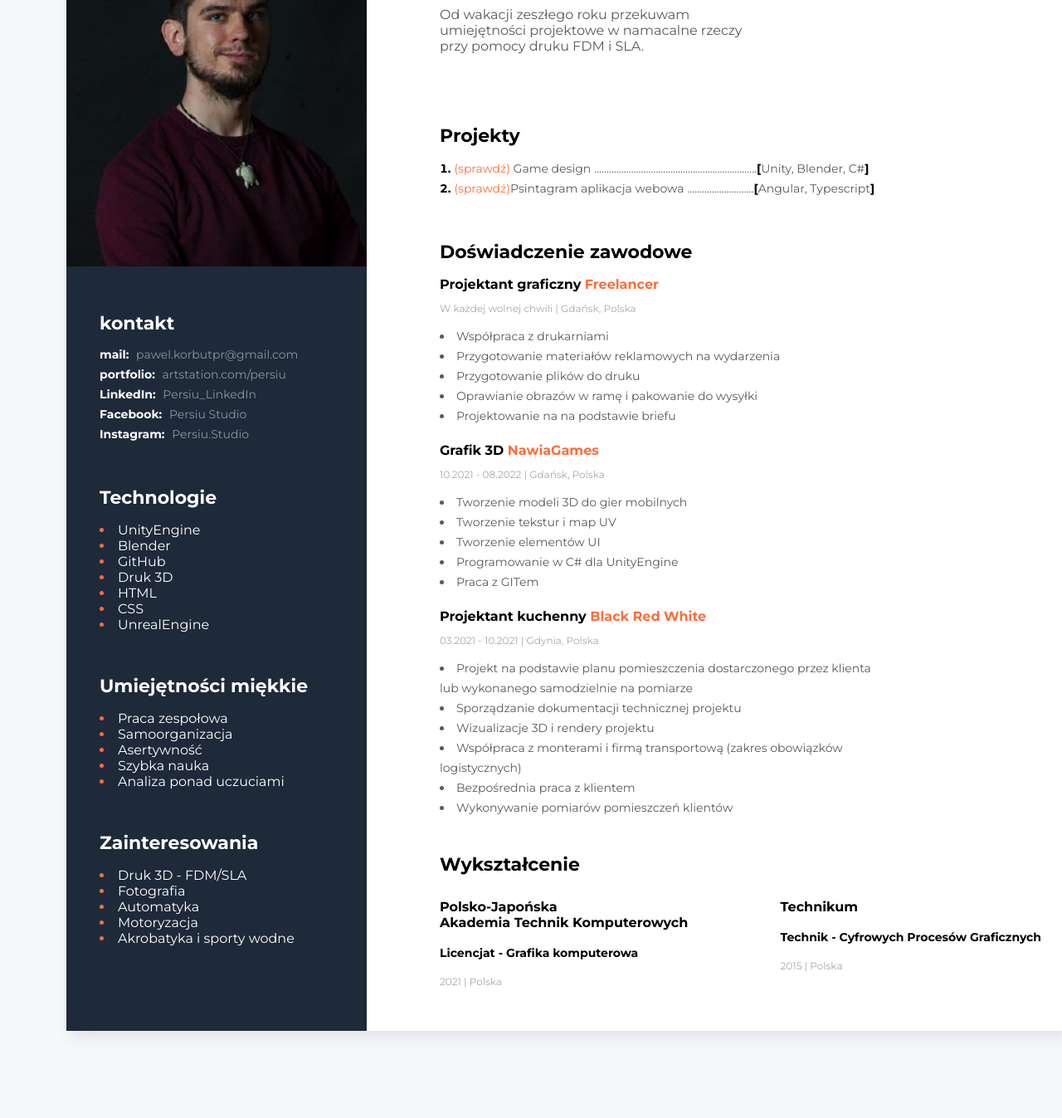
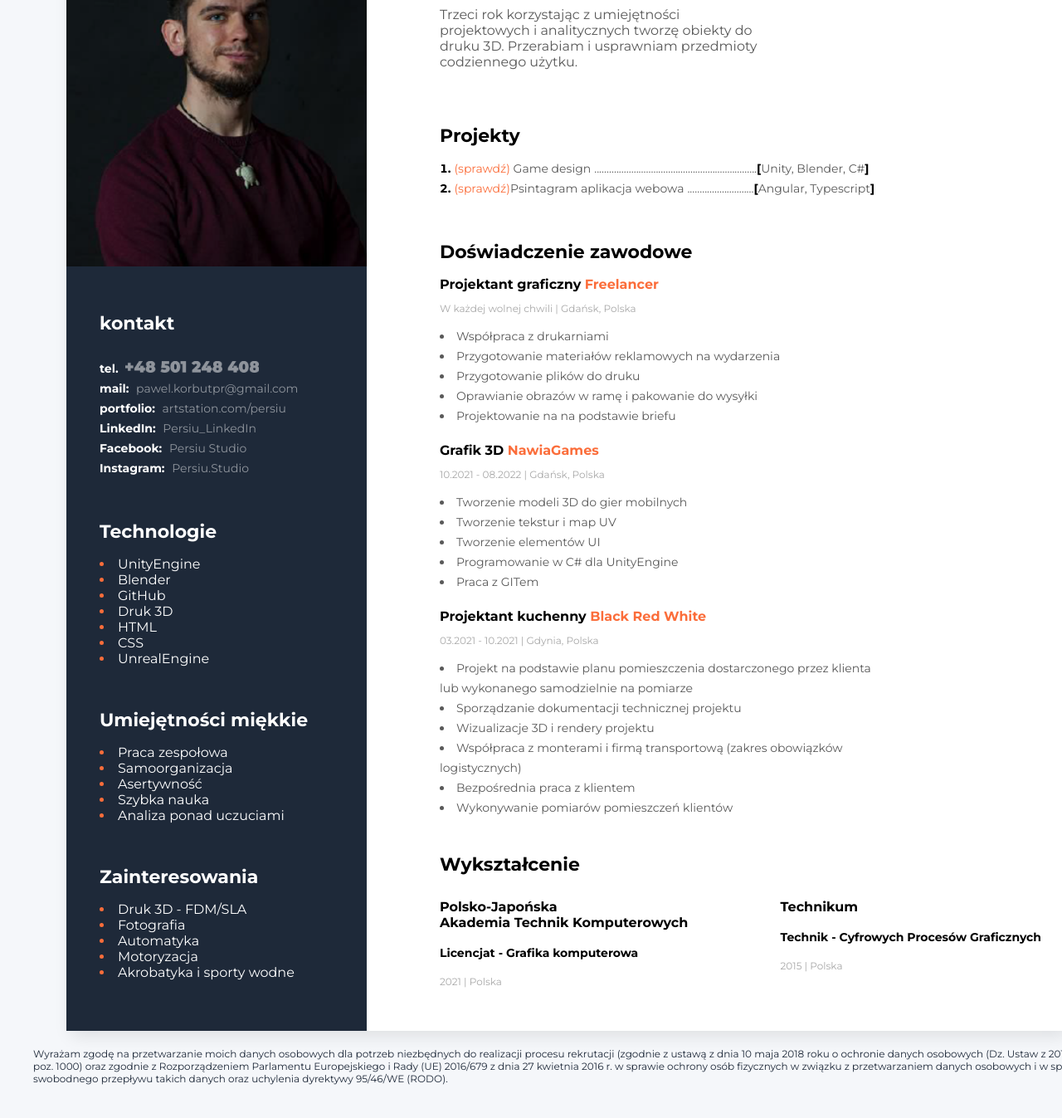
Before and after one commit to Persmerga/CV_HTML_CSS, a plain HTML site: page index.html in a window 1280 px wide. Shown: the part 386-1733 px from the top of the page at 83% size. Before the commit the page ends 1668 px from the top, so only its background shows below. Drawn offline with Linux system fonts and the light colour scheme.

Commit message:
new update of rodo

```diff
--- a/index.html
+++ b/index.html
@@ -4,7 +4,7 @@
         <meta charset="UTF-8" />
         <meta http-equiv="X-UA-Compatible" content="IE=edge" />
         <meta name="viewport" content="width=device-width, initial-scale=1.0" />
-        <title>CV_Paweł Korbut 'Persiu'</title>
+        <title>CV_Paweł Korbut 'Persiu_Studio'</title>
         <link href="style.css" rel="stylesheet" />
         <link rel="preconnect" href="https://fonts.googleapis.com" />
         <link rel="preconnect" href="https://fonts.gstatic.com" crossorigin />
@@ -20,13 +20,13 @@
                     <img src="images/logo.png" alt:="PersDesign">
                 </div>
                 <div class="langMenu">
-                    <div class="selectedLangPL">Polski</div>
+                    <div class="selectedLangPL">PL</div>
                     <ul>
                         <li>
-                            <a href="index" class="pl">Polski</a>
+                            <a href="index" class="pl">PL</a>
                         </li>
                         <li>
-                            <a href="cv_eng" class="en">English</a>
+                            <a href="cv_eng" class="en">ENG</a>
                         </li>
                     </ul>
                 </div>
@@ -38,9 +38,9 @@
                     <h3>Projektant graficzny, Freelancer</h3>
                     <h1>Paweł Korbut</h1>
                     <p class="paragraphPrimary">
-                        Od wakacji zeszłego roku przekuwam umiejętności
-                        projektowe w namacalne rzeczy przy pomocy druku FDM i
-                        SLA.
+                        Trzeci rok korzystając z umiejętności projektowych i
+                        analitycznych tworzę obiekty do druku 3D. Przerabiam i
+                        usprawniam przedmioty codziennego użytku.
                     </p>
                 </div>
                 <div class="blockProjects">
@@ -210,12 +210,12 @@
 
                 <div class="blockAside">
                     <h2 class="headerSecondary">kontakt</h2>
-                    <!-- <a class="paragraphContacts" href="callto:+48 501248408"
-                        ><span class="fontBold">tel:</span
-                        ><span class="fontOppacityHalf"
-                            >+48 501-248-408</span
-                        ></a
-                    ><br /> -->
+
+                    <div class="paragraphContacts">
+                        <span class="fontBold">tel.</span> <img
+                        class="callPhoto" src="images/callPhoto.png" alt:="Numer
+                        telefonu">
+                    </div>
                     <a
                         class="paragraphContacts"
                         href="mailto:pawel.korbutpr@gmail.com"
@@ -336,5 +336,17 @@
                 </div>
             </aside>
         </div>
+        <div>
+            <div class="RODO">
+                Wyrażam zgodę na przetwarzanie moich danych osobowych dla
+                potrzeb niezbędnych do realizacji procesu rekrutacji (zgodnie z
+                ustawą z dnia 10 maja 2018 roku o ochronie danych osobowych (Dz.
+                Ustaw z 2018, poz. 1000) oraz zgodnie z Rozporządzeniem
+                Parlamentu Europejskiego i Rady (UE) 2016/679 z dnia 27 kwietnia
+                2016 r. w sprawie ochrony osób fizycznych w związku z
+                przetwarzaniem danych osobowych i w sprawie swobodnego przepływu
+                takich danych oraz uchylenia dyrektywy 95/46/WE (RODO).
+            </div>
+        </div>
     </body>
 </html>
--- a/style.css
+++ b/style.css
@@ -30,7 +30,7 @@ body {
     margin-top: 40px;
 }
 
-/* Header and language changer */
+/* Header and language menu */
 header {
     background-color: #f2f2f2;
     height: 110px;
@@ -231,6 +231,11 @@ aside {
     width: 100%;
     margin-top: 20px;
 }
+.callPhoto {
+    width: 50%;
+    margin-top: 20px;
+    opacity: 0.5;
+}
 .headerSecondary {
     color: #ffffff;
 }
@@ -259,3 +264,25 @@ aside {
 .fontOppacityHalf {
     opacity: 0.5;
 }
+.RODO_Container {
+    width: 1080px;
+}
+.RODO {
+    margin-top: 20px;
+    margin-left: auto;
+    justify-self: center;
+    font-weight: 400;
+    font-size: 12px;
+    line-height: 15px;
+    color: #1e2939;
+}
+.RODO_eng {
+    width: 1080px;
+    margin-top: 20px;
+    margin-left: auto;
+    justify-self: center;
+    font-weight: 400;
+    font-size: 12px;
+    line-height: 15px;
+    color: #1e2939;
+}
```
Also changed, not shown: cv_eng.html (+15 -11 lines), images/callPhoto.png (added), 1 other file.
